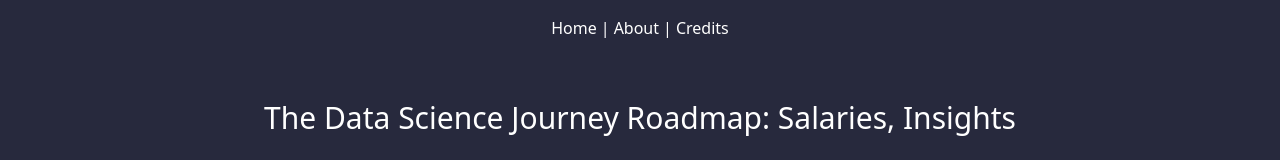
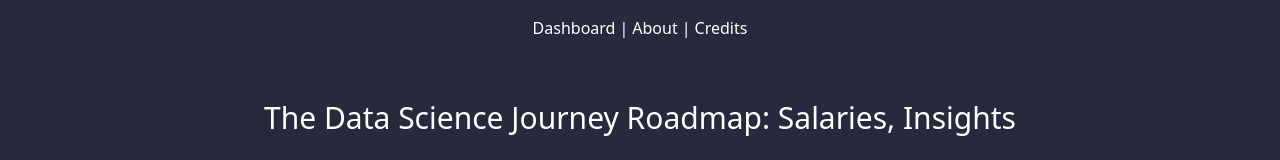
Before and after one commit to kaddie15/data-viz, a Vue app: page / in a window 1280 px wide. Shown: the top 160 px of the page. Built offline with nearby package versions, Linux system fonts and the light colour scheme; what highcharts-vue would draw is missing.

Commit message:
fix home name

```diff
--- a/src/App.vue
+++ b/src/App.vue
@@ -1,6 +1,6 @@
 <template>
   <nav class="flex justify-center p-4">
-    <router-link class="mx-1" to="/">Home</router-link> |
+    <router-link class="mx-1" to="/">Dashboard</router-link> |
     <router-link class="mx-1" to="/about">About</router-link> |
     <router-link class="mx-1" to="/about">Credits</router-link>
   </nav>
```
